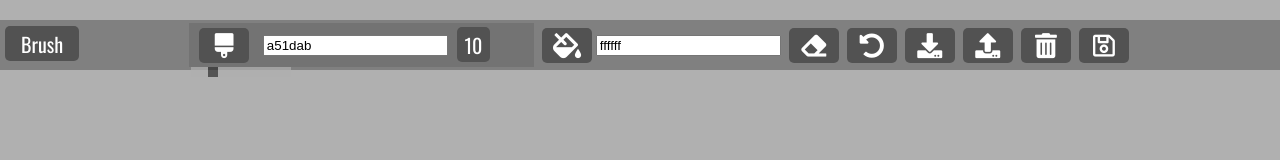
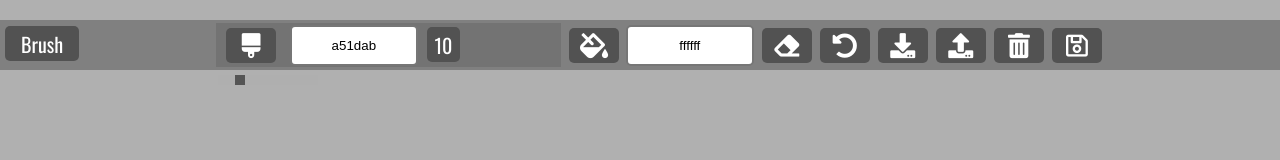
Before and after one commit to agausha/Paint-Clone, a plain HTML site: page index.html in a window 1280 px wide. Drawn offline with nearby package versions, Linux system fonts and the light colour scheme.

Commit message:
Added jscolor class with styling

```diff
--- a/sass/_component.scss
+++ b/sass/_component.scss
@@ -31,3 +31,15 @@
     background: $thumb-color;
   }
 }
+
+// JS COLOR
+.jscolor {
+  border-style: solid;
+  border-radius: 5px;
+  height: 35px;
+  width: 120px;
+  margin-left: 3px;
+  text-align: center;
+  cursor: pointer;
+  outline: none;
+}
```
Also changed, not shown: css/main.css, css/main.min.css, 2 other files.
